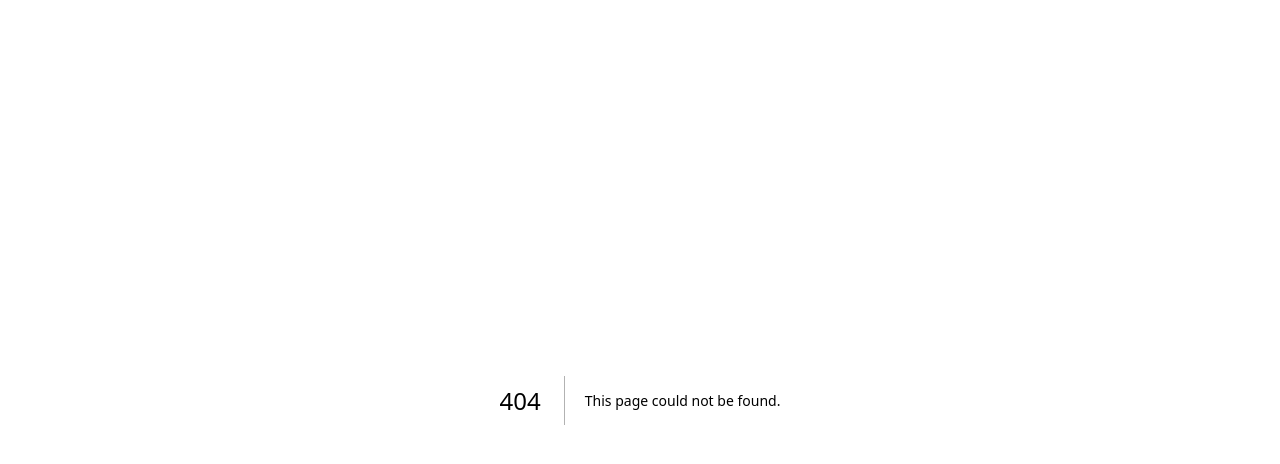
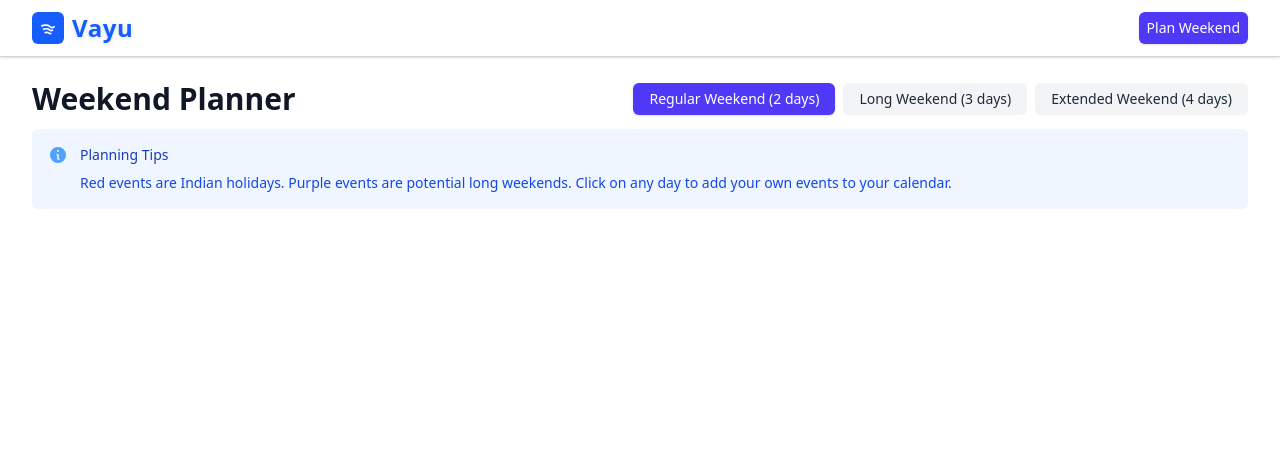
Before and after one commit to DhairyaMajmudar/vayu, a Next.js app: page /planner in a window 1280 px wide. Before the commit this address had no page. Shown: the top 464 px of the page. Built offline with nearby package versions, Linux system fonts and the light colour scheme.

Commit message:
FEA: Add planner page

```diff
--- /dev/null
+++ b/src/app/planner/page.tsx
@@ -0,0 +1,82 @@
+"use client";
+
+import { useState } from "react";
+import { Header } from "@/components";
+import { Info } from "@/components/icons";
+
+const buttonItem = [
+  {
+    id: 1,
+    text: "Regular Weekend (2 days)",
+    day: 2,
+  },
+  {
+    id: 2,
+    text: "Long Weekend (3 days)",
+    day: 3,
+  },
+  {
+    id: 3,
+    text: "Extended Weekend (4 days)",
+    day: 4,
+  },
+];
+
+export default function PlannerPage() {
+  const [planDuration, setPlanDuration] = useState<number>(2);
+
+  return (
+    <div className="min-h-screen bg-white">
+      <Header />
+
+      <main>
+        <div className="mx-auto max-w-7xl px-4 py-6 sm:px-6 lg:px-8">
+          <div className="mb-6 ">
+            <div className="flex flex-col sm:flex-row sm:items-center sm:justify-between mb-3">
+              <h1 className="text-3xl font-bold text-gray-900">
+                Weekend Planner
+              </h1>
+
+              <div className="mt-4 flex flex-wrap gap-2 sm:mt-0">
+                {buttonItem.map((item) => (
+                  <button
+                    type="button"
+                    key={item.id}
+                    className={`rounded-md px-4 py-1.5 text-sm font-medium transition-colors ${
+                      planDuration === item.day
+                        ? "bg-indigo-600 text-white shadow-sm"
+                        : "bg-gray-100 text-gray-800 hover:bg-gray-200"
+                    }`}
+                    onClick={() => setPlanDuration(item.day)}
+                  >
+                    {item.text}
+                  </button>
+                ))}
+              </div>
+            </div>
+
+            <div className="rounded-md bg-blue-50 p-4">
+              <div className="flex">
+                <div className="shrink-0">
+                  <Info className="h-5 w-5 text-blue-400" />
+                </div>
+                <div className="ml-3">
+                  <h3 className="text-sm font-medium text-blue-800">
+                    Planning Tips
+                  </h3>
+                  <div className="mt-2 text-sm text-blue-700">
+                    <p>
+                      Red events are Indian holidays. Purple events are
+                      potential long weekends. Click on any day to add your own
+                      events to your calendar.
+                    </p>
+                  </div>
+                </div>
+              </div>
+            </div>
+          </div>
+        </div>
+      </main>
+    </div>
+  );
+}
```
